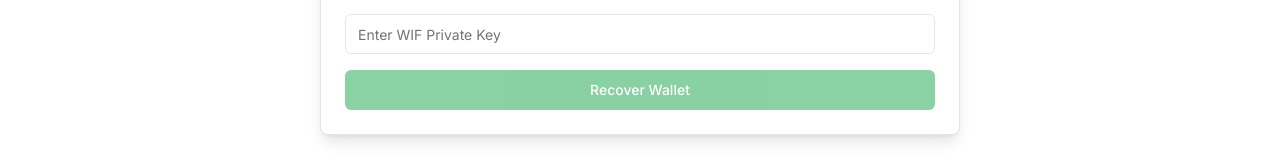
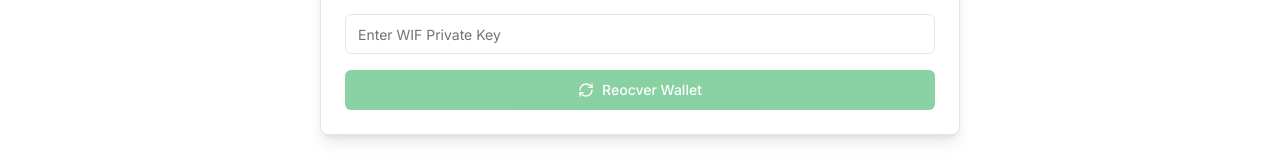
Before and after one commit to bitcoin-sv/bsv-ai-agent, a Next.js app: page /wallet/create-wallet in a window 1280 px wide. Shown: the part 429-589 px from the top of the page. Built offline with nearby package versions, Linux system fonts and the light colour scheme.

Commit message:
feat(wallet): add loading state to wallet creation and recovery

```diff
--- a/app/wallet/create-wallet/page.tsx
+++ b/app/wallet/create-wallet/page.tsx
@@ -33,6 +33,7 @@ export default function WalletPage() {
   const [recoveredWallet, setRecoveredWallet] = useState<Wallet | null>(null);
   const [seedPhrase, setSeedPhrase] = useState<string>('');
   const [recoveryInput, setRecoveryInput] = useState<string>('');
+  const [loading, setLoading] = useState<boolean>(false);
   const [recoveryMethod, setRecoveryMethod] = useState<'wif' | 'seed' | null>(
     null
   );
@@ -56,6 +57,7 @@ export default function WalletPage() {
 
   const generateNewWallet = async () => {
     try {
+      setLoading(true);
       //This will be replaced when the issue #2 is completed
       const userId = '7c3bb2a7-6759-415b-a3b8-9fea642c9c20';
 
@@ -63,6 +65,7 @@ export default function WalletPage() {
 
       const wallet = await getUserWallet(userId);
       if (!wallet) {
+        setLoading(false);
         return toast.error('Error', {
           description: 'An error occured, please try again',
         });
@@ -78,18 +81,21 @@ export default function WalletPage() {
       setSeedPhrase(secureInfo.seedPhrase);
       setRecoveredWallet(null);
       setError('');
+      setLoading(false);
     } catch (err) {
       const errorMessage = `Wallet generation failed: ${err instanceof Error ? err.message : String(err)}`;
       setError(errorMessage);
       toast.error('Wallet Generation Error', {
         description: errorMessage,
       });
+      setLoading(false);
     }
   };
 
   const recoverWallet = async () => {
     setError('');
     try {
+      setLoading(true);
       if (!recoveryMethod || !recoveryInput) {
         throw new Error(
           'Please choose a recovery method and enter a seed phrase'
@@ -109,6 +115,7 @@ export default function WalletPage() {
       const wallet = await getUserWallet(userId);
 
       if (!wallet) {
+        setLoading(false);
         return toast.error('Error', {
           description: 'An error occured, please try again',
         });
@@ -121,12 +128,14 @@ export default function WalletPage() {
         publicKey: wallet.publicKey,
       });
       setError('');
+      setLoading(false);
     } catch (err) {
       const errorMessage = `Recovery failed: ${err instanceof Error ? err.message : String(err)}`;
       setError(errorMessage);
       toast.error('Wallet Recovery Error', {
         description: errorMessage,
       });
+      setLoading(false);
     }
   };
 
@@ -156,7 +165,11 @@ export default function WalletPage() {
             onClick={generateNewWallet}
             className="w-full bg-blue-600 hover:bg-blue-700 dark:bg-blue-800 dark:hover:bg-blue-700 text-white transition-colors"
           >
-            <RefreshCw className="mr-2 h-4 w-4" /> Generate New Wallet
+            <RefreshCw
+              className={`mr-2 h-4 w-4 ${loading ? 'animate-spin' : 'animate-none'}`}
+            />{' '}
+            {loading ? 'Generating' : 'Generate New'}
+            Wallet
           </Button>
 
           {walletDetails && (
@@ -203,7 +216,10 @@ export default function WalletPage() {
             className="w-full bg-green-600 hover:bg-green-700 dark:bg-green-800 dark:hover:bg-green-700 text-white transition-colors"
             disabled={!recoveryMethod || !recoveryInput}
           >
-            Recover Wallet
+            <RefreshCw
+              className={`mr-2 h-4 w-4 ${loading ? 'animate-spin' : 'animate-none'}`}
+            />{' '}
+            {loading ? 'Rocovering' : 'Reocver'} Wallet
           </Button>
 
           {error && (
```
